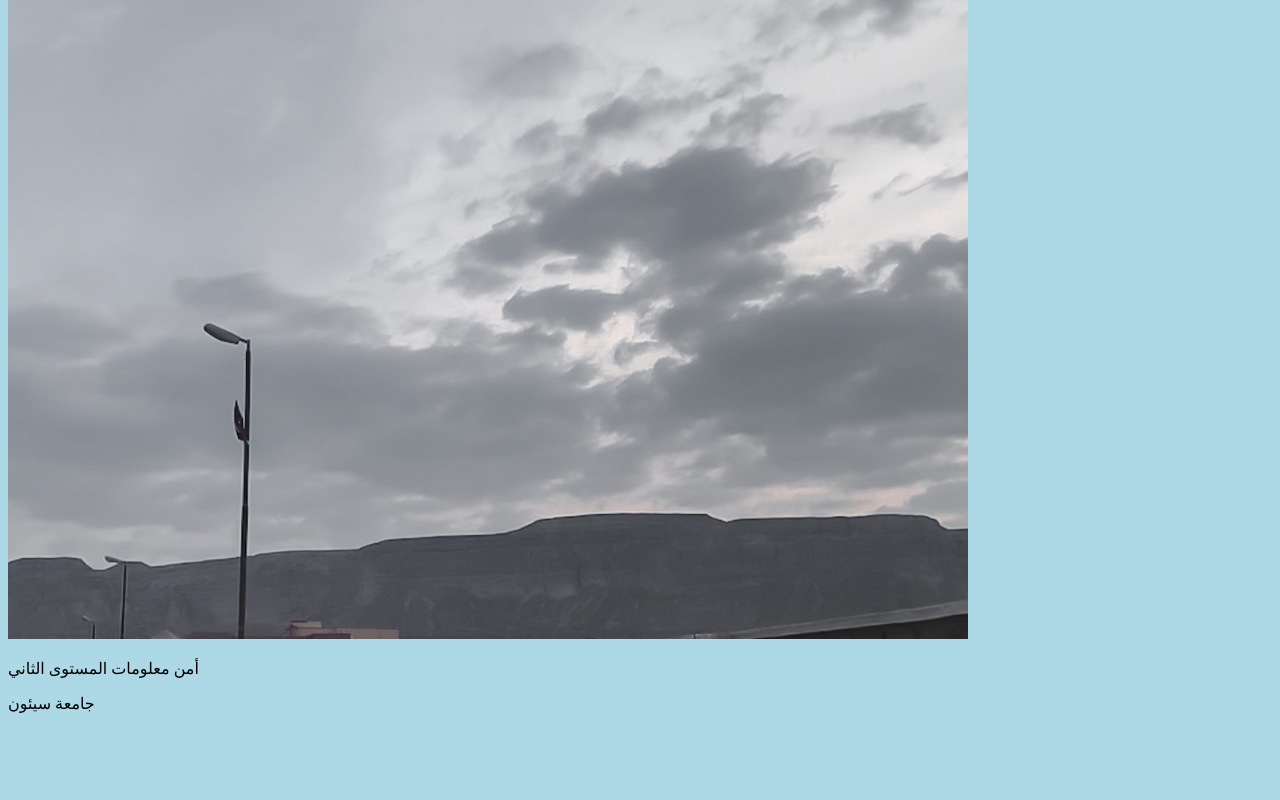
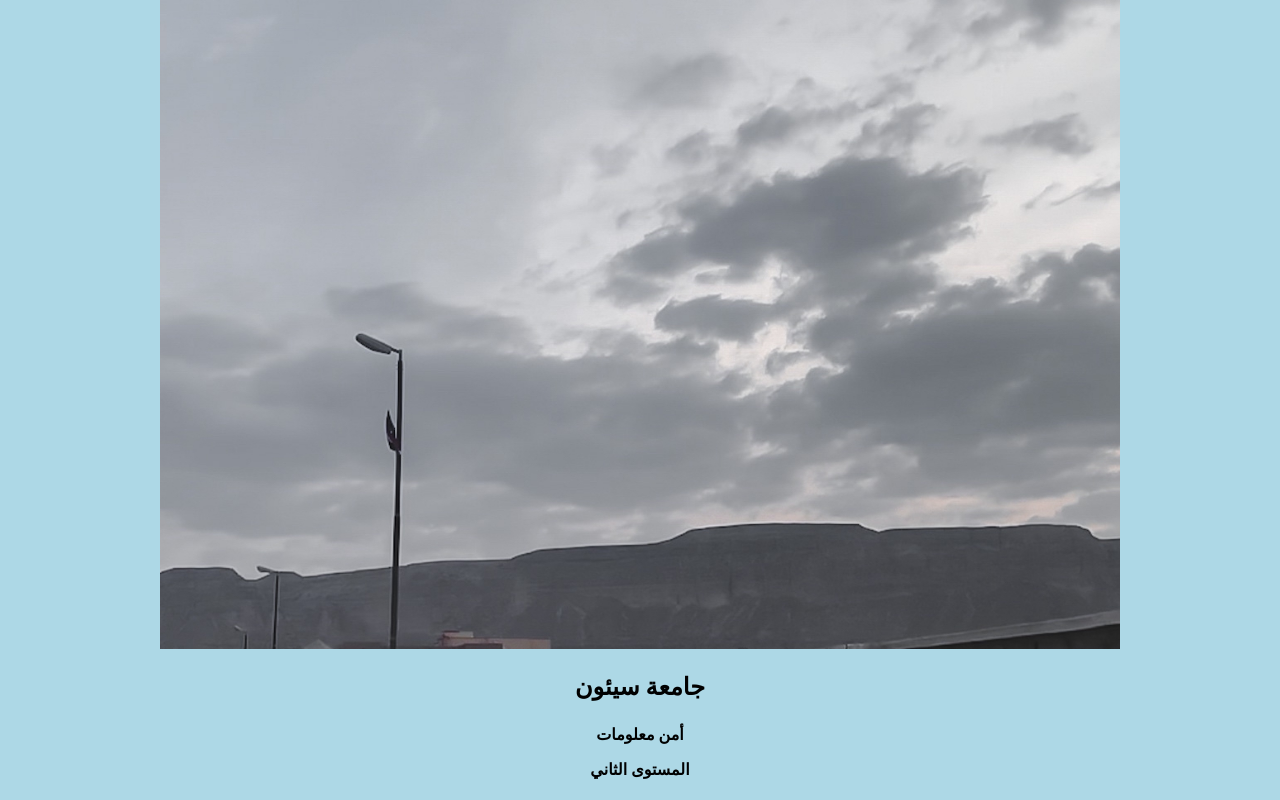
Before and after one commit to fatoom123/fatoom, a plain HTML site: page index.html in a window 1280 px wide. Shown: the part 401-1201 px from the top of the page. Before the commit the page ends 1130 px from the top, so only its background shows below. Drawn offline with Linux system fonts and the light colour scheme.

Commit message:
Update index.html

```diff
--- a/index.html
+++ b/index.html
@@ -1,14 +1,18 @@
 <!DOCTYPE html>
 <html>
 <head>
+<center>
 <title>واجب مهارات الحاسوب</title>
 <link rel="stylesheet" href="bluestyle.css">
 </head>
 <body>
 <h1>فطوم الكثيري</h1>
+<hr>
 <div><img src="rdr.jpeg" alt="Hello World from Space"
 style="width:100%;max-width:960px"></div>
-<p>أمن معلومات المستوى الثاني</p>
-<p>جامعة سيئون</p>
+<h2>جامعة سيئون</p>
+</p>
+<h4>أمن معلومات</p>
+<p>المستوى الثاني</p>
 </body>
 </html>
```
